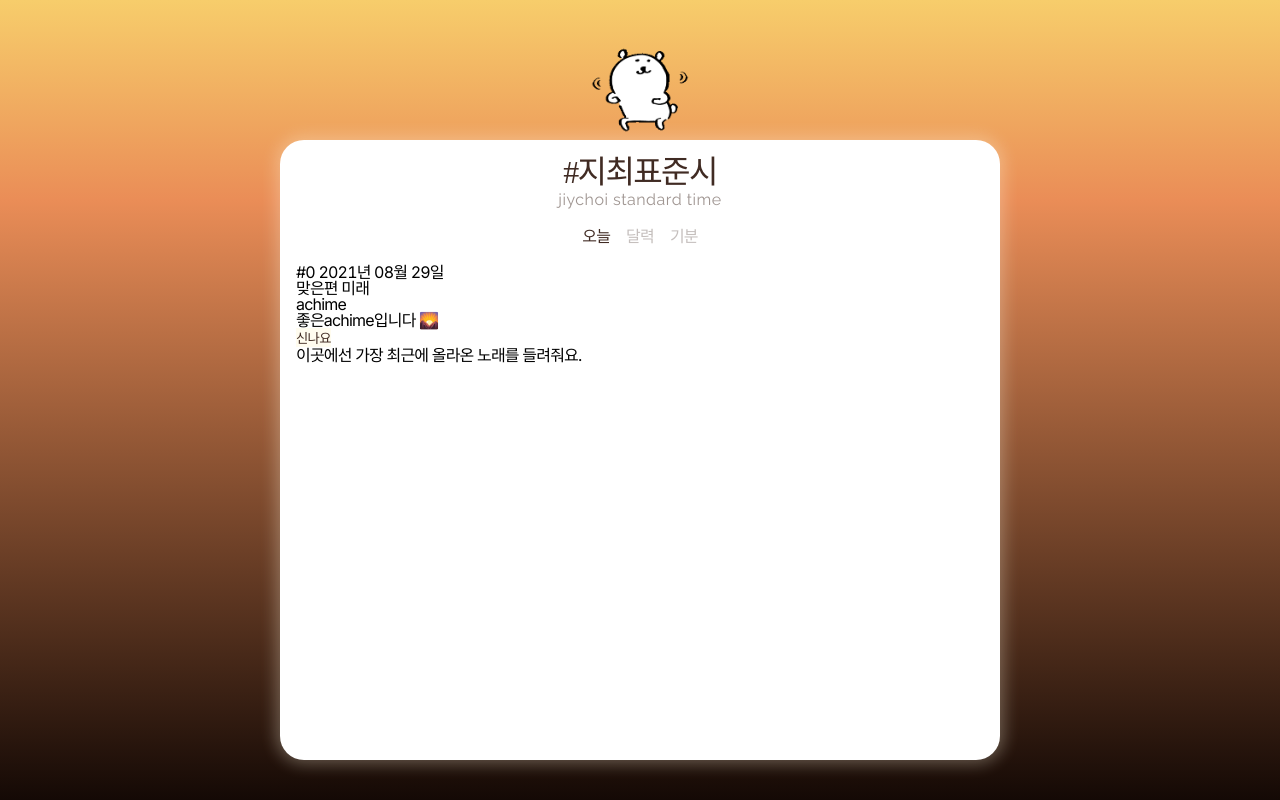
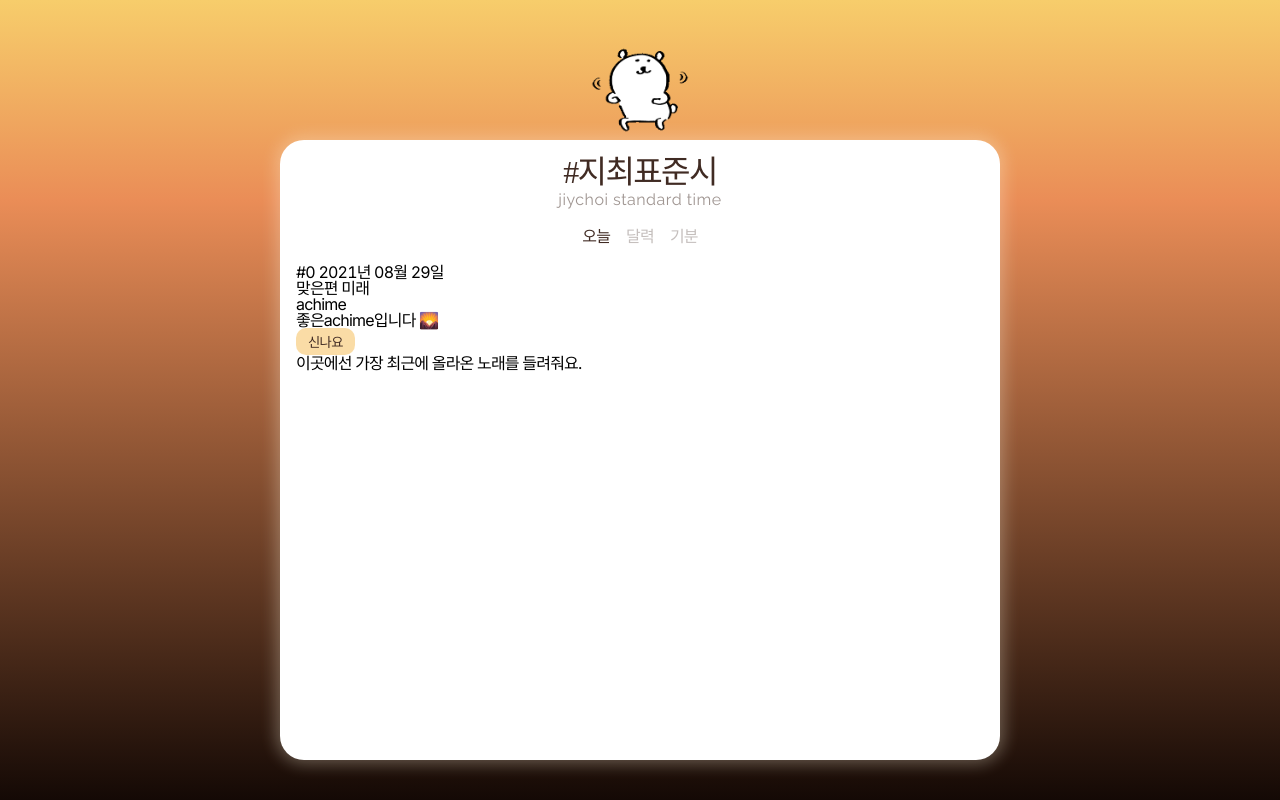
Before and after one commit to chichoon/JiychoiStandardTime, a React (Create React App) app: page /main in a window 1280 px wide. Built offline with nearby package versions, Linux system fonts and the light colour scheme; a web font is replaced by a local one.

Commit message:
Design: 태그 디자인, 색상 추가

```diff
--- a/src/components/Tag/tag.module.scss
+++ b/src/components/Tag/tag.module.scss
@@ -3,6 +3,8 @@
 
 .tag {
   @include flexbox.flexbox(center, center);
+  padding: 4px 12px;
   color: colors.$DARK;
-  background-color: colors.$LIGHT50;
+  background-color: colors.$MIDDLE50;
+  border-radius: 10px;
 }
--- a/src/styles/constants/_colors.scss
+++ b/src/styles/constants/_colors.scss
@@ -12,6 +12,8 @@ $WHITE: #ffffff;
 $LIGHT: #fff9e0;
 $LIGHT30: rgba($LIGHT, 30%);
 $LIGHT50: rgba($LIGHT, 50%);
+$MIDDLE: #f6b94f;
+$MIDDLE50: rgba($MIDDLE, 50%);
 $DARK: #402b23;
 $DARK30: rgba($DARK, 30%);
 $DARK50: rgba($DARK, 50%);
```
